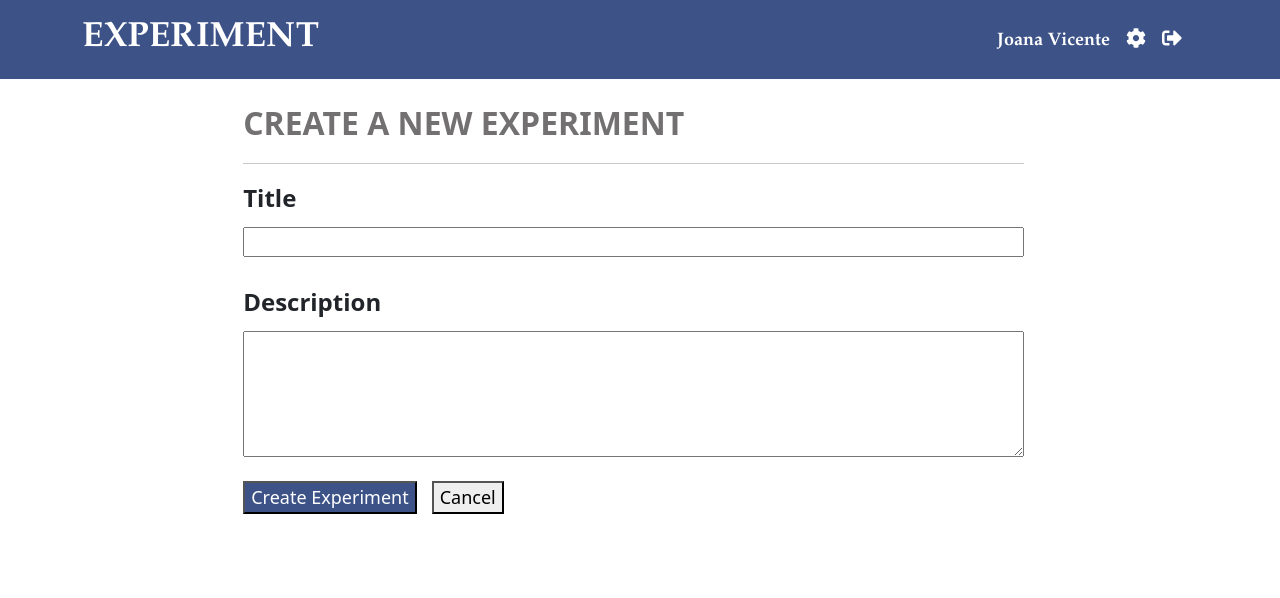
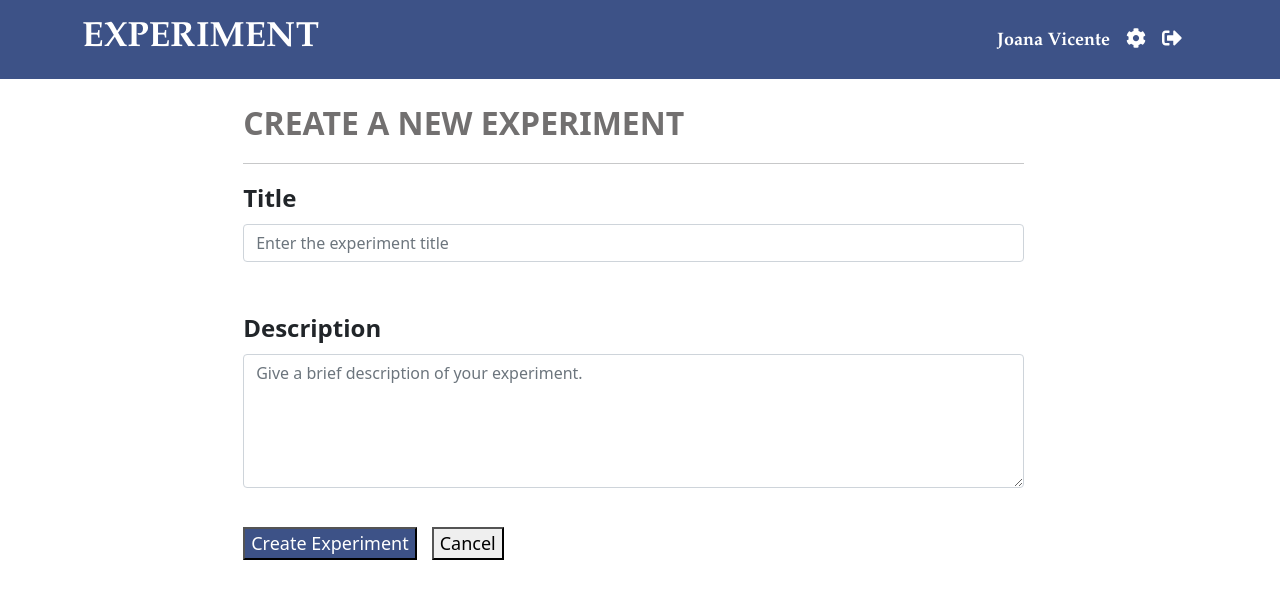
Before and after one commit to kamillatenorio/HCI-Project, a React (Create React App) app: page /newexperiment in a window 1280 px wide. Shown: the top 598 px of the page. Built offline with nearby package versions, Linux system fonts and the light colour scheme.

Commit message:
Adding placeholders in the NewExperiment Component

```diff
--- a/src/views/NewExperiment.jsx
+++ b/src/views/NewExperiment.jsx
@@ -21,7 +21,7 @@ class NewExperiment extends Component {
                 fontSize: 'x-large',
                 fontWeight: 'bold'
               }} for='title'>Title</label> <br />
-              <input className='input_data' type="text" name="title" id="title" />
+              <input class="form-control" type="text" name="title" id="title"  placeholder="Enter the experiment title"/>
 
               <br />
               <br />
@@ -30,8 +30,8 @@ class NewExperiment extends Component {
                 fontSize: 'x-large',
                 fontWeight: 'bold'
               }} htmlFor="description">Description</label><br />
-              <textarea className='input_data'
-                name="description" id="" cols="50" rows="5"></textarea>
+              <textarea class="form-control"
+                name="description" id="" cols="50" rows="5" placeholder="Give a brief description of your experiment."></textarea>
 
               <br />
 
```
